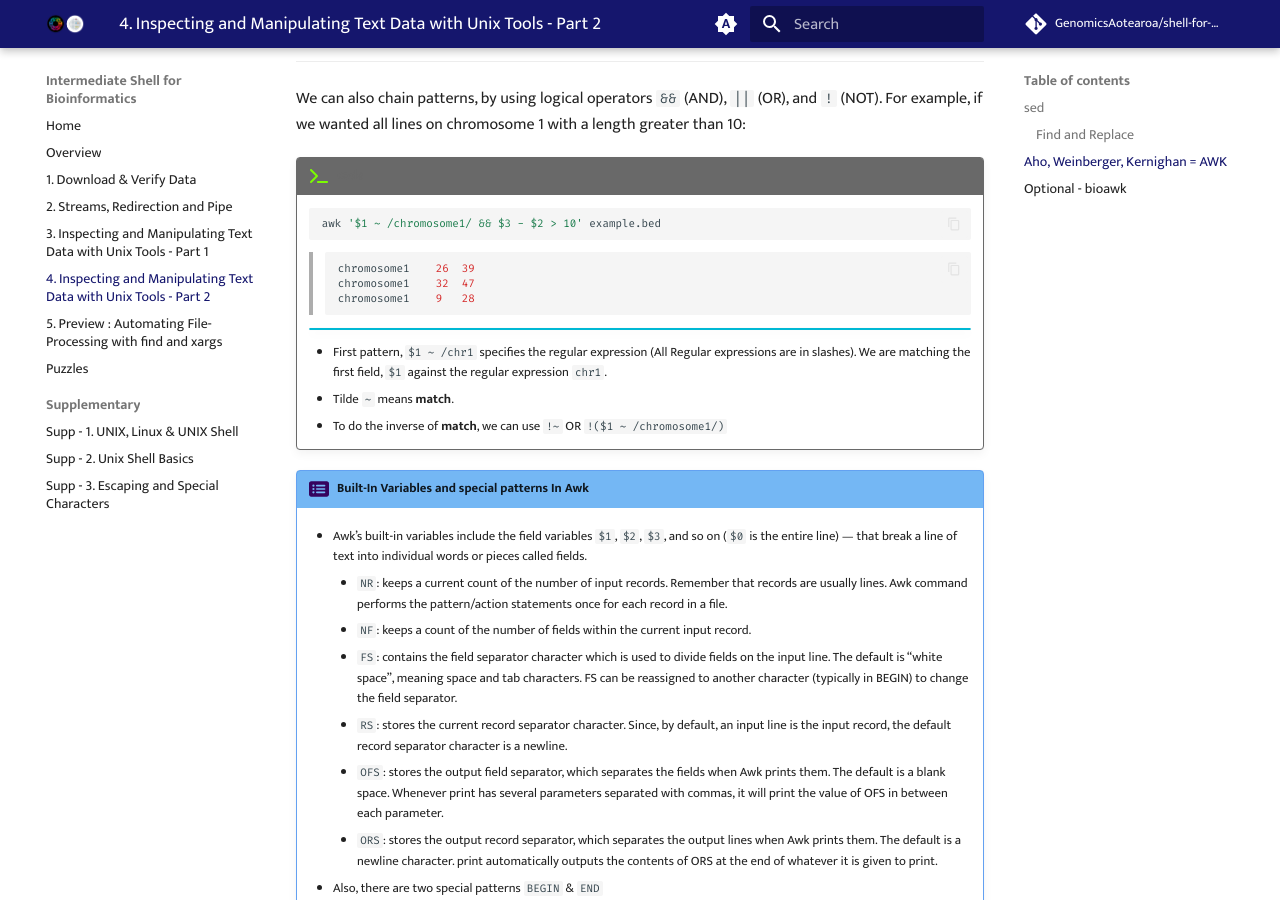
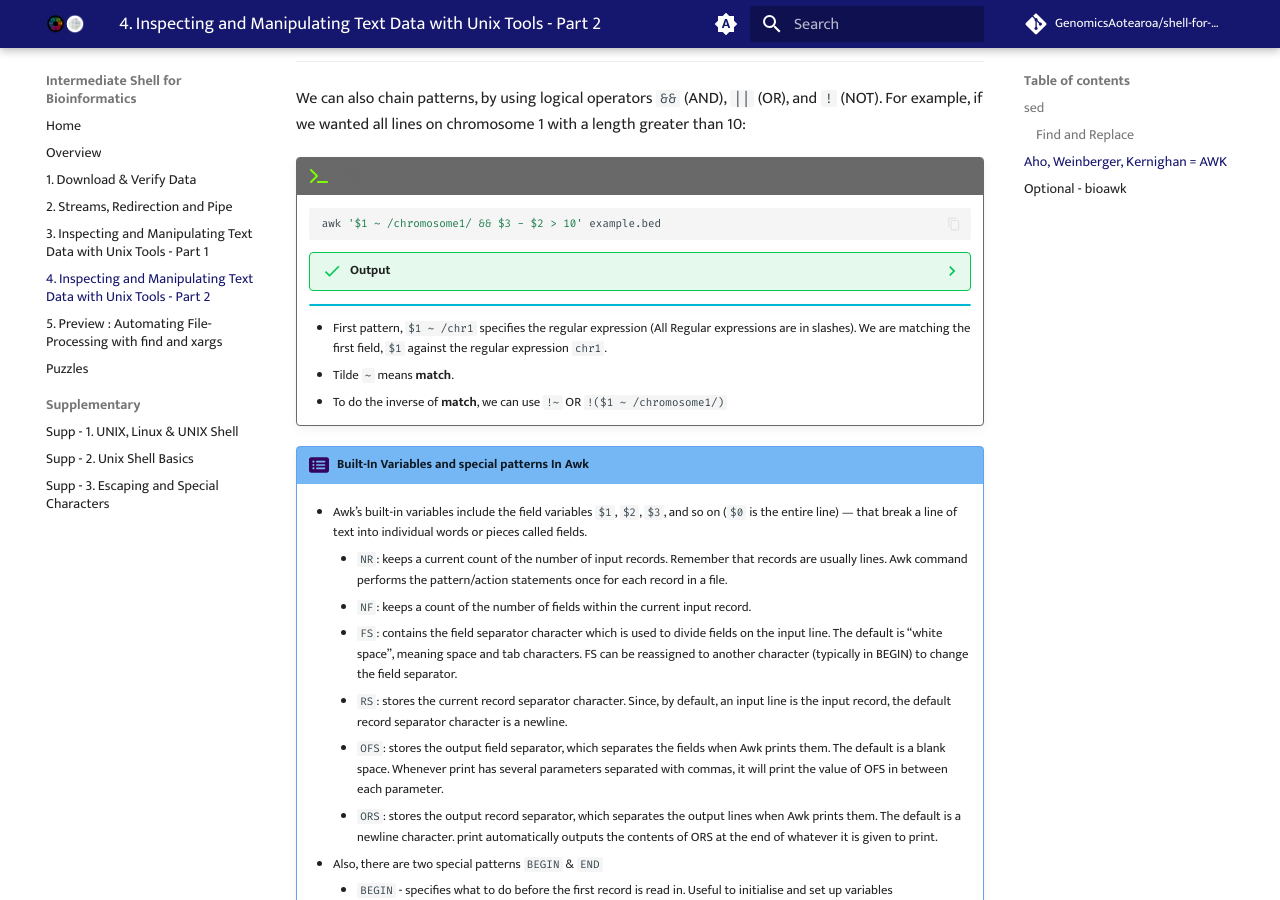
Before and after one commit to GenomicsAotearoa/shell-for-bioinformatics, an MkDocs documentation site: the page built from docs/5_inspectmanipulate2.md, in a window 1280 px wide and 900 px high, scrolled down 6384 px. Built offline with MkDocs 1.6.1 and Material for MkDocs 9.7.7, drawn with Linux system fonts in a browser that asks for light colours; comment, search, counter and statistics services are not loaded.

Commit message:
syntax update

````diff
--- a/docs/5_inspectmanipulate2.md
+++ b/docs/5_inspectmanipulate2.md
@@ -387,11 +387,13 @@ We can also chain patterns, by using logical operators `&&` (AND), `||` (OR), an
     ```bash
     awk '$1 ~ /chromosome1/ && $3 - $2 > 10' example.bed
     ```
-    >```bash
-    >chromosome1	26	39
-    >chromosome1	32	47
-    >chromosome1	9	28
-    >```
+    ??? success "Output"
+
+        >```bash
+        >chromosome1	26	39
+        >chromosome1	32	47
+        >chromosome1	9	28
+        >```
     !!! info ""
 
     - First pattern, `$1 ~ /chr1` specifies the regular expression (All Regular expressions are in slashes).  We are matching the first field, `$1` against the regular expression `chr1`.
````
